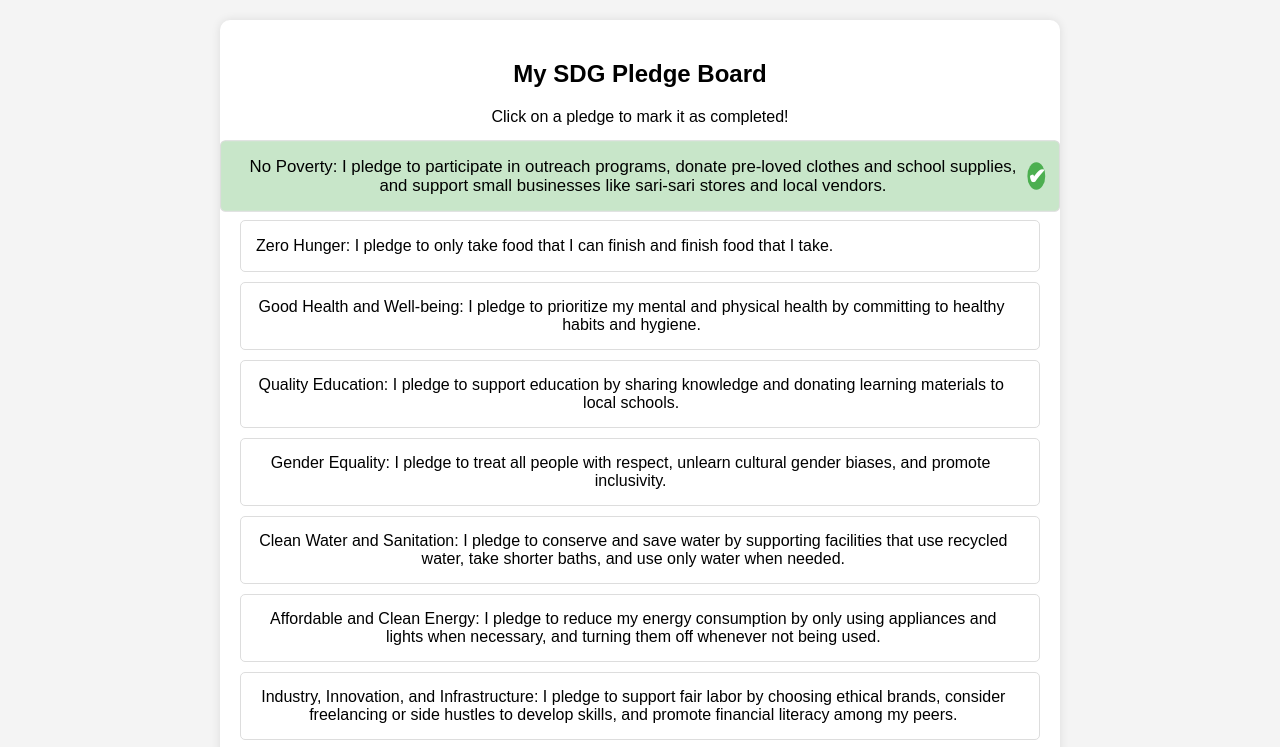
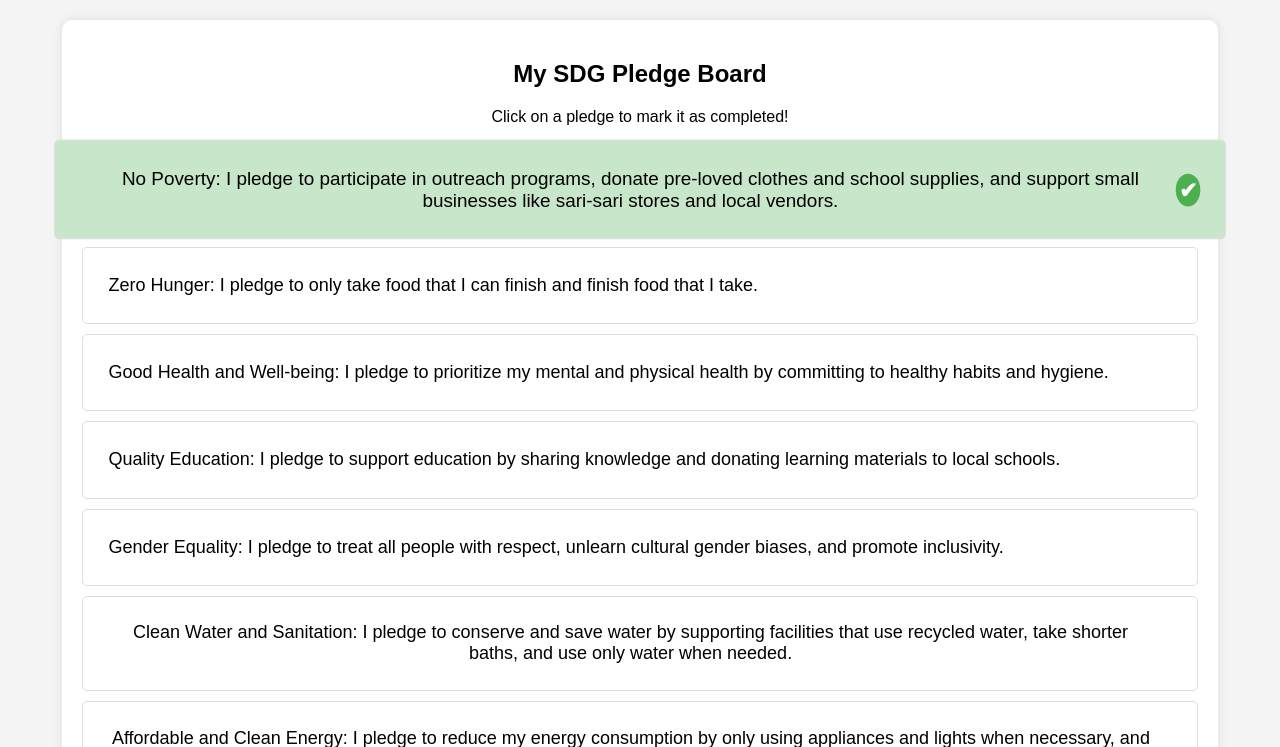
Before and after one commit to carlsanjos3e/SANJOSE_SDGPledge, a plain HTML site: page index.html in a window 1280 px wide. Both pictures are taken after a click on the element 640 px from the left and 175 px from the top of the page. Shown: the top 747 px of the page. Drawn offline with Linux system fonts and the light colour scheme.

Commit message:
Update index.html
made it dynamically resizing

```diff
--- a/index.html
+++ b/index.html
@@ -13,7 +13,7 @@
             text-align: center;
         }
         .container {
-            max-width: 800px;
+            max-width: 90%;
             margin: auto;
             background: white;
             padding: 20px;
@@ -22,7 +22,7 @@
         }
         .pledge {
             margin: 10px 0;
-            padding: 15px;
+            padding: 2vw;
             border: 1px solid #ddd;
             border-radius: 5px;
             cursor: pointer;
@@ -31,6 +31,7 @@
             display: flex;
             align-items: center;
             justify-content: space-between;
+            font-size: clamp(14px, 2vw, 18px);
             position: relative;
         }
         .pledge:hover {
@@ -41,14 +42,14 @@
             transform: scale(1.05);
         }
         .checkmark {
-            width: 20px;
-            height: 20px;
+            width: clamp(16px, 2vw, 24px);
+            height: clamp(16px, 2vw, 24px);
             background-color: #4caf50;
             border-radius: 50%;
             display: flex;
             align-items: center;
             justify-content: center;
-            font-size: 16px;
+            font-size: clamp(12px, 1.5vw, 16px);
             color: white;
             font-weight: bold;
             visibility: hidden;
```
